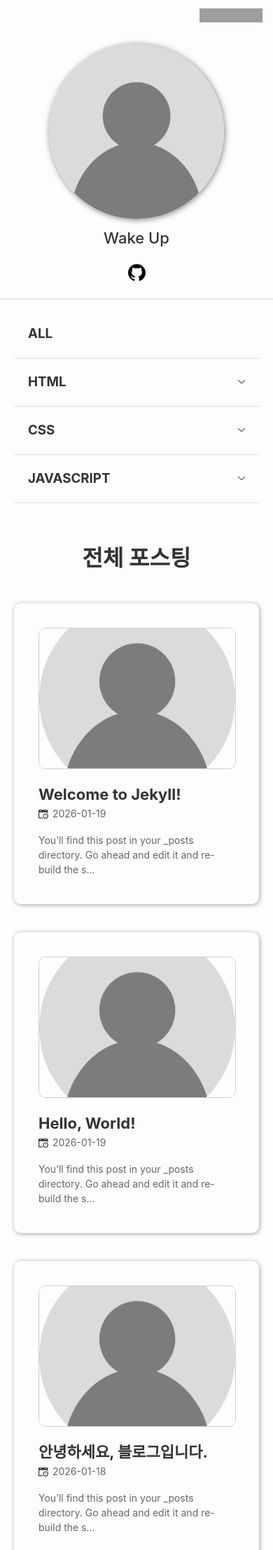
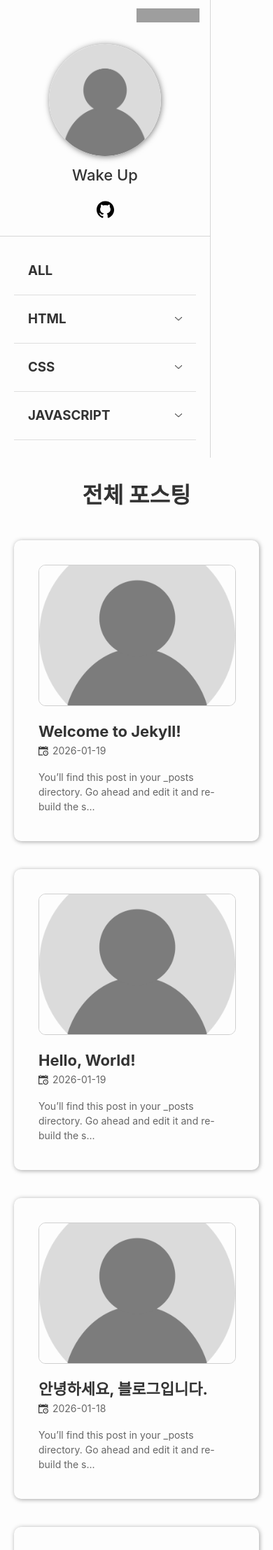
Before and after one commit to adk2421/wakeup, a Jekyll site: the page built from index.html, in a window 390 px wide. Shown: the top 2215 px of the page at 70% size. Built offline with Jekyll 4.4.1, drawn with Linux system fonts in a browser that asks for light colours; some web fonts are replaced; grey boxes are pictures that could not be loaded.

Commit message:
update: 적응형 웹 미디어 쿼리 CSS 작성

```diff
--- a/assets/css/base.css
+++ b/assets/css/base.css
@@ -13,7 +13,7 @@
 
 	--bg-color: #fdfdfd;
 	--bg-middle-color: #f2f2f2;
-	--bg-dark-color: #c3c3c3;
+	--bg-dark-color: #e4e4e4;
 
 	--primary-border: #d6d6d6;
 	--secondary-border: #dfdfdf;
@@ -52,25 +52,35 @@
 	display: flex;
 }
 
+.container .menu-bar {
+	background-color: var(--bg-color);
+	border-right: 1px solid var(--primary-border);
+	user-select: none;
+}
+
 .container .page {
 	width: 100%;
+	background-color: var(--bg-color);
 }
 
-.wrapper {
-	max-width: -webkit-calc(100%);
-	max-width: calc(100%);
+/* Tablet Screen */
+@media screen and (max-width: 1023px) {
+
 }
 
-@media screen and (max-width: 600px) {
+/* Mobile Screen */
+@media screen and (max-width: 767px) {
 	.container {
 		flex-direction: column;
-		max-width: 100%;
-		max-width: 100%;
+		min-width: 100%;
 	}
 
-	.container .sidebar {
-		width: 100% !important;
-		min-width: 100% !important;
+	.container .side-bar {
+		display: none;
+	}
+
+	.container .top-bar {
+		display: block !important;
 	}
 
 	.container .page .content {
@@ -85,5 +95,4 @@
 	.container .page .content .post {
 		justify-content: center;
 	}
-
 }
```
